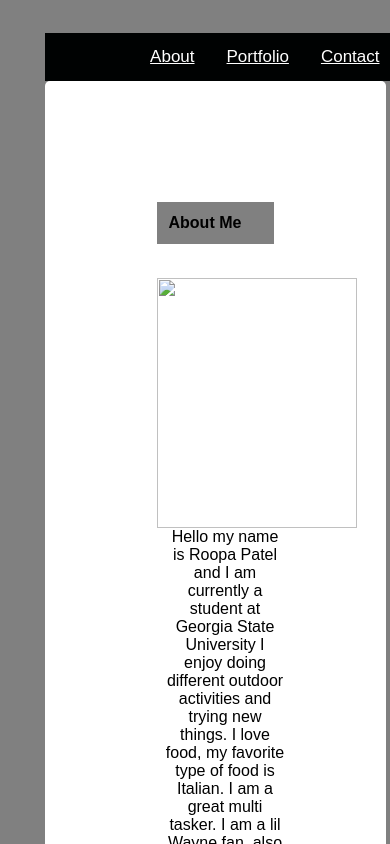
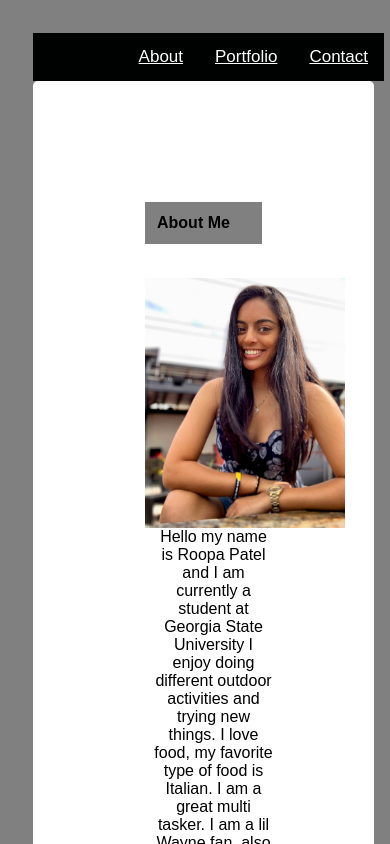
Before and after one commit to Roopa-16/Responsive-Portfolio, a plain HTML site: page index.html in a window 390 px wide. Shown: the top 844 px of the page. Drawn offline with Linux system fonts and the light colour scheme.

Commit message:
needed to add image

```diff
--- a/index.html
+++ b/index.html
@@ -22,7 +22,7 @@
         <h4>
             About Me
         </h4>
-        <p class = "one"><img src= "file:///Users/roopa16/Desktop/IMG_7777.jpg" atl="me"
+        <p class = "one"><img src= "images/IMG_7777.jpg" atl="me"
             width= "200" height= "250" align="left" /> </p>
         <p class = "two" text-align="static">
             Hello my name is Roopa Patel and I am currently a student at Georgia State University
--- a/style.css
+++ b/style.css
@@ -107,17 +107,19 @@ input[type=submit]:hover {
 @media only screen and (max-width: 980px) {
     body {
       width: 90%;
-      margin-left: 5%;
     }
+}
 
 
   @media only screen and (max-width: 768px) {
     body {
       width: 90%;
     }
+  }
 
 
   @media only screen and (max-width: 640px) {
     body {
       width: 90%;
     }
+  }
```
Also changed, not shown: images/IMG_7777.jpg (added).
